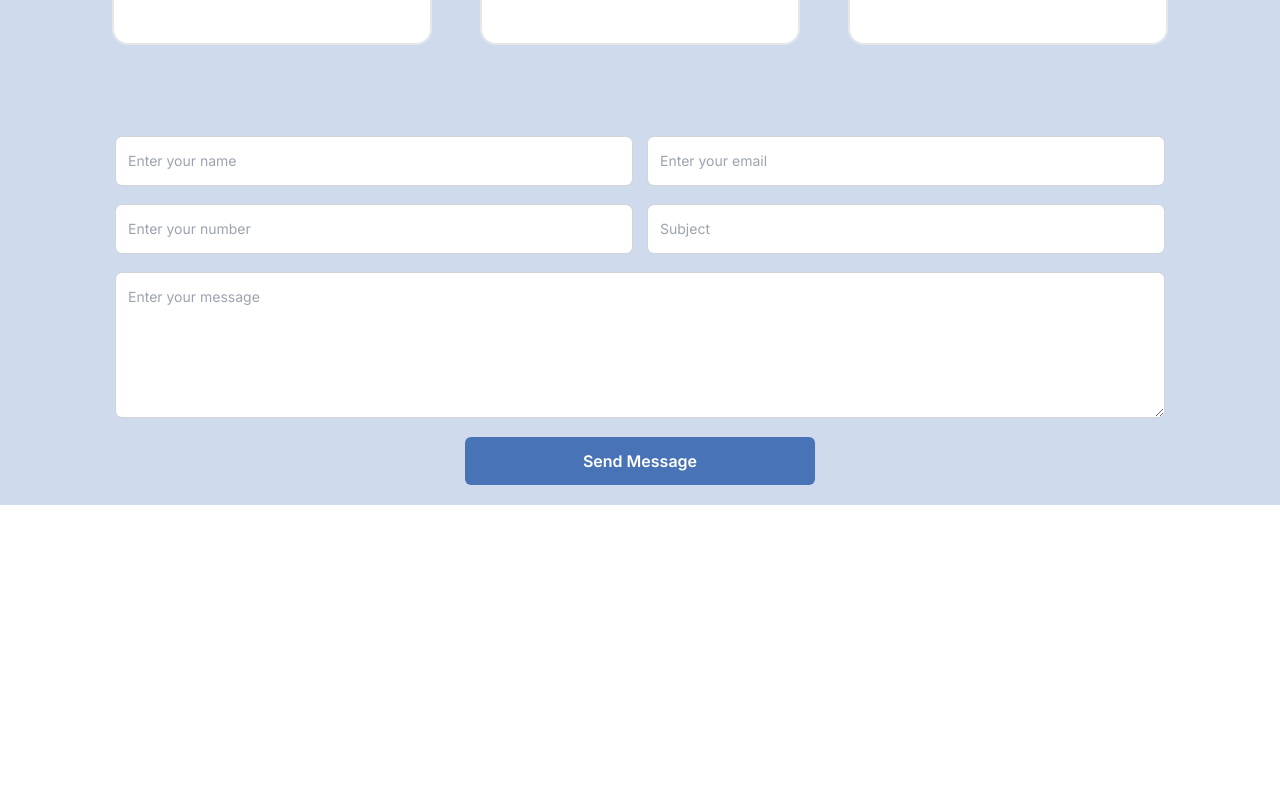
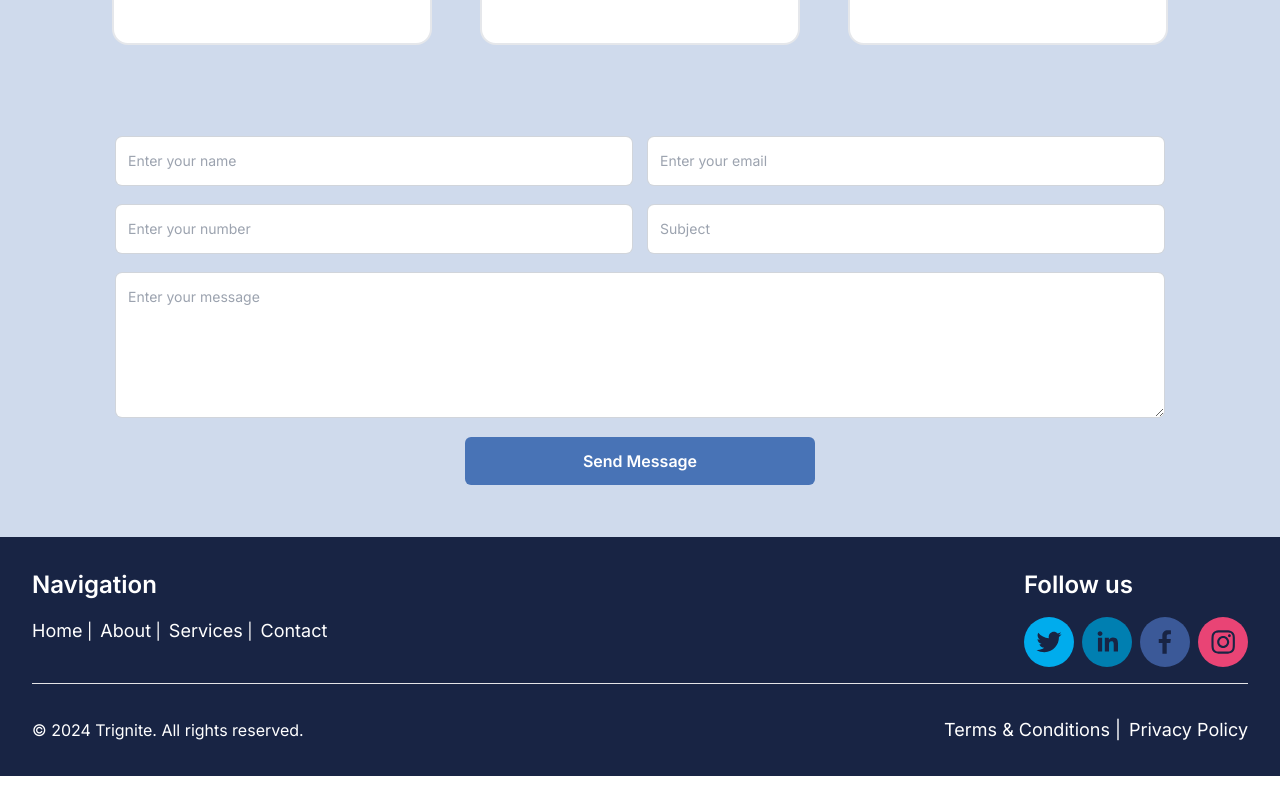
Before and after one commit to Mudanya/trignite-app, a Next.js app: page / in a window 1280 px wide. Shown: the part 1295-2095 px from the top of the page. Before the commit the page ends 1800 px from the top, so only its background shows below. Built offline with nearby package versions, Linux system fonts and the light colour scheme.

Commit message:
add footer

```diff
--- a/app/page.tsx
+++ b/app/page.tsx
@@ -1,5 +1,6 @@
 import Hero from "@/components/Hero";
 import ContactUs from "@/components/ui/contactUs";
+import Footer from "@/components/ui/footer";
 import GridBackground from "@/components/ui/GridBackground";
 import Image from "next/image";
 
@@ -10,6 +11,7 @@ export default function Home() {
         <Hero />
       </div>
       <ContactUs/>
+      <Footer/>
     </main>
   );
 }
--- /dev/null
+++ b/components/ui/footer.tsx
@@ -0,0 +1,43 @@
+import { SocialIcon } from 'react-social-icons'
+
+export default function Footer() {
+  return (
+    <div className="w-full mt-8 mb-6 p-8 text-white bg-[#182444]">
+    <div className="flex flex-col md:flex-row justify-between">
+      <div className="mb-4 md:mb-0">
+        <h4 className="text-2xl font-semibold mb-4">Navigation</h4>
+        <ul className="flex flex-col md:flex-row space-y-2 md:space-y-0 md:space-x-2">
+          <li><a href="#" className="text-lg text-white hover:underline">Home</a><span className="hidden md:inline"> |</span></li>
+          <li><a href="#" className="text-lg text-white hover:underline">About</a><span className="hidden md:inline"> |</span></li>
+          <li><a href="#" className="text-lg text-white hover:underline">Services</a><span className="hidden md:inline"> |</span></li>
+          <li><a href="#" className="text-lg text-white hover:underline">Contact</a></li>
+        </ul>
+      </div>
+      <div>
+        <h4 className="text-2xl font-semibold mb-4">Follow us</h4>
+        <ul className="flex space-x-2">
+          <li><SocialIcon url="https://twitter.com"/></li>
+          <li><SocialIcon url="https://linkedin.com"/></li>
+          <li><SocialIcon url="https://facebook.com"/></li>
+          <li><SocialIcon url="https://instagram.com"/></li>
+        </ul>
+      </div>
+    </div>
+    <hr className="mt-4 mb-4"/>
+    <div className="flex flex-col-reverse md:flex-row justify-between items-center mt-8">
+      <div className="mb-2 md:mb-0">
+        <p>© 2024 Trignite. All rights reserved.</p>
+      </div>
+      <div className="md:ml-auto">
+        <ul className="flex space-x-2">
+          <li><a href="#" className="text-lg text-white hover:underline">Terms & Conditions |</a></li>
+          <li><a href="#" className="text-lg text-white hover:underline">Privacy Policy</a></li>
+        </ul>
+      </div>
+    </div>
+  </div>
+
+
+
+  );
+}
--- a/package.json
+++ b/package.json
@@ -19,6 +19,7 @@
     "react-hook-form": "^7.52.1",
     "react-icons": "^5.2.1",
     "react-simple-typewriter": "^5.0.1",
+    "react-social-icons": "^6.16.0",
     "tailwind-merge": "^2.3.0",
     "tailwindcss-animate": "^1.0.7",
     "typewriter-effect": "^2.21.0",
```
Also changed, not shown: 1 other file (tests, documents, lock files or other folders).
